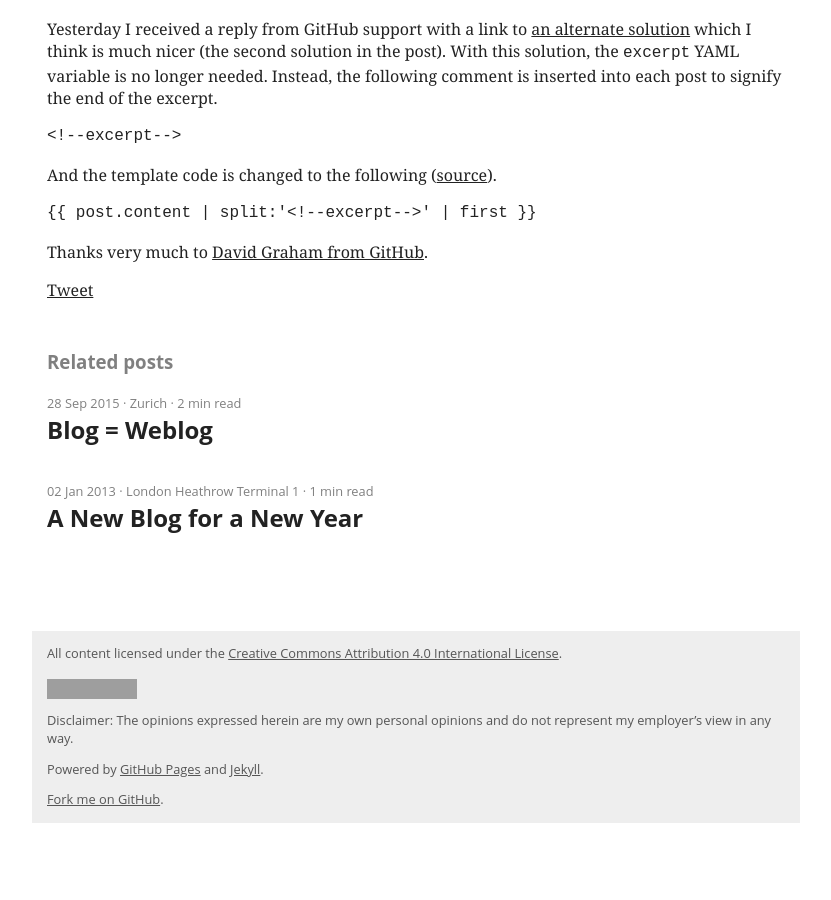
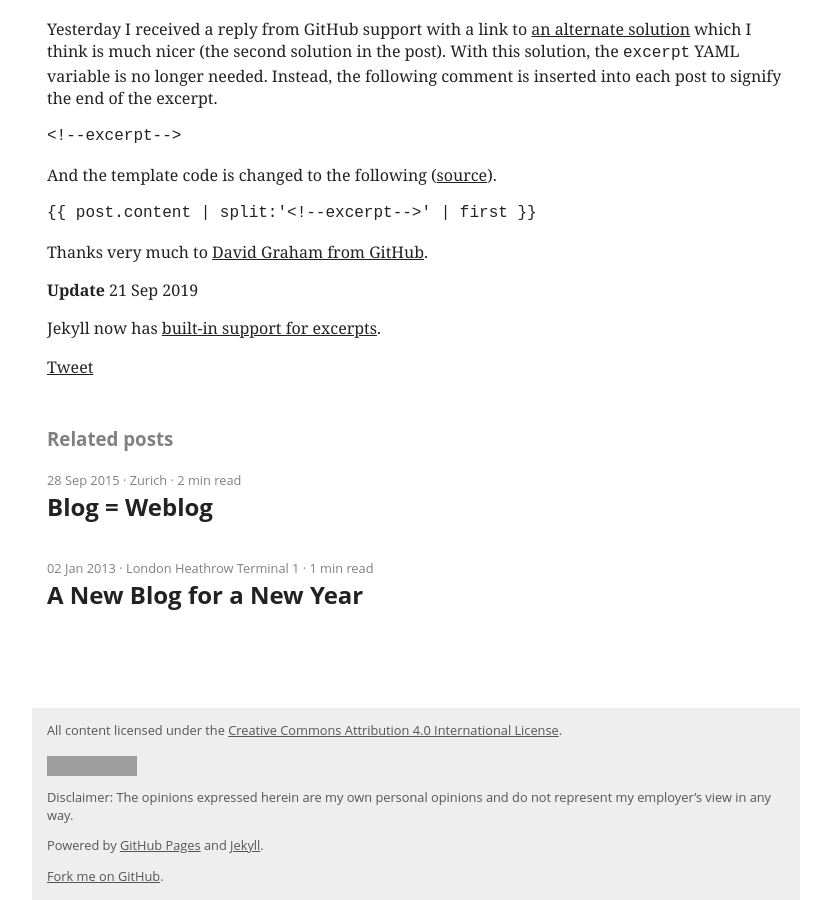
Before and after one commit to adamralph/adamralph.github.com, a Jekyll site: the page built from _posts/2013-01-09-blog-post-excerpts-a-new-solution.md, in a window 1280 px wide and 900 px high, scrolled down 1320 px. Shown: the whole window, without its empty margins (224-1055 px from the left). Built offline with Jekyll 4.4.1, drawn with Linux system fonts in a browser that asks for light colours; comment, search, counter and statistics services are not loaded; before the commit the page ends 2143 px from its top, so only the background shows below that; grey boxes are pictures that could not be loaded.

Commit message:
update 2013-01-09-blog-post-excerpts-a-new-solution.md

```diff
--- a/_posts/2013-01-09-blog-post-excerpts-a-new-solution.md
+++ b/_posts/2013-01-09-blog-post-excerpts-a-new-solution.md
@@ -50,3 +50,8 @@ And the template code is changed to the following ([source](https://github.com/a
     {{ "{{ post.content | split:'<!--excerpt-->' | first " }}}}
 
 Thanks very much to [David Graham from GitHub](https://github.com/dgraham).
+
+<a name="update2"></a>
+**Update** 21 Sep 2019
+
+Jekyll now has [built-in support for excerpts](https://jekyllrb.com/docs/posts/#post-excerpts).
```
